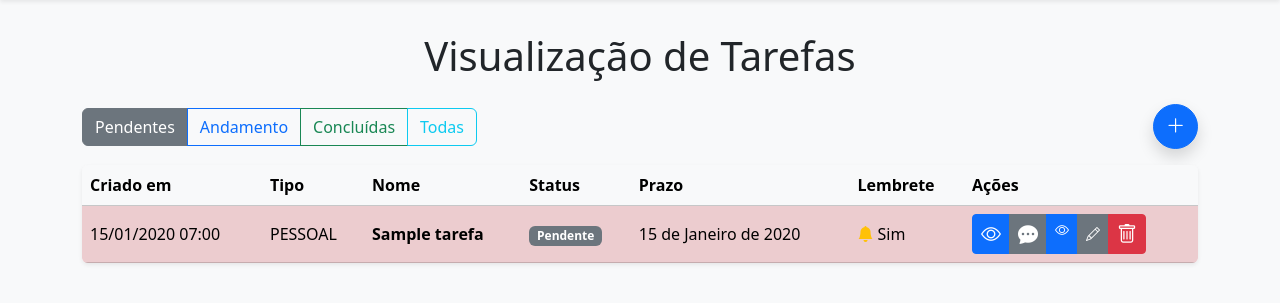
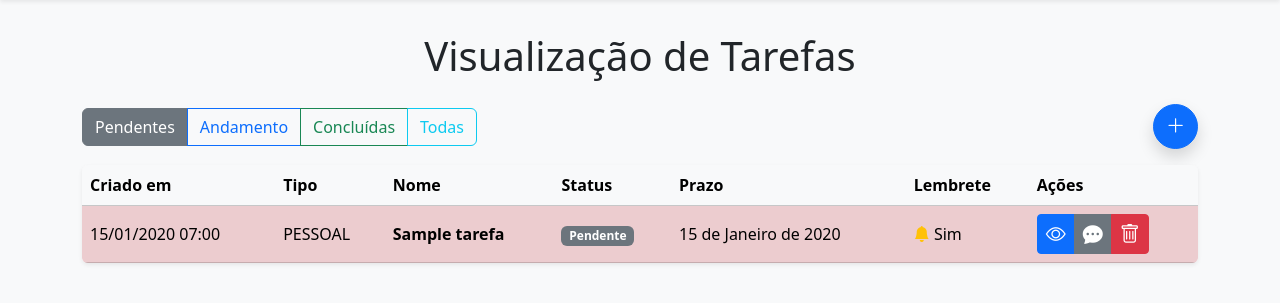
Before and after one commit to WaldembergDev/life-os, a Django app: page /tarefas/visualizar-tarefas/ in a window 1280 px wide. Shown: the part 64-367 px from the top of the page. Run offline with Django 5.2, Linux system fonts and the light colour scheme; a user stored in the database is signed in; tables that the repository leaves empty hold one stand-in row (values such as "Sample post"); some libraries are stand-ins or nearby versions.

Commit message:
ajustado botões de ações da lista de tarefas

```diff
--- a/tarefas/templates/tarefas/tarefas_list.html
+++ b/tarefas/templates/tarefas/tarefas_list.html
@@ -58,12 +58,6 @@
                                 <i class="bi bi-chat-dots-fill botao-acao"></i>
                             </a>
                         <div class="btn-group btn-group-sm">
-                                <a href="{% url 'visualizar_tarefa' tarefa.id %}" type="button" class="btn btn-primary disable-on-submit">
-                                    <i class="bi bi-eye"></i>
-                                </a>
-                            <button type="button" class="btn btn-secondary" data-tarefa-id="{{ tarefa.id }}" data-bs-toggle="modal" data-bs-target="#modalEdicaoTarefa" title="Editar">
-                                <i class="bi bi-pencil"></i>
-                            </button>
                             <button type="button" class="btn btn-danger disable-on-submit abrirModalExclusao" data-tarefa-id="{{ tarefa.id }}" data-bs-toggle="modal" data-bs-target="#modalVisualizacaoConfirmarAcao" title="Excluir">
                                 <i class="bi bi-trash botao-acao"></i>
                             </button>
```
